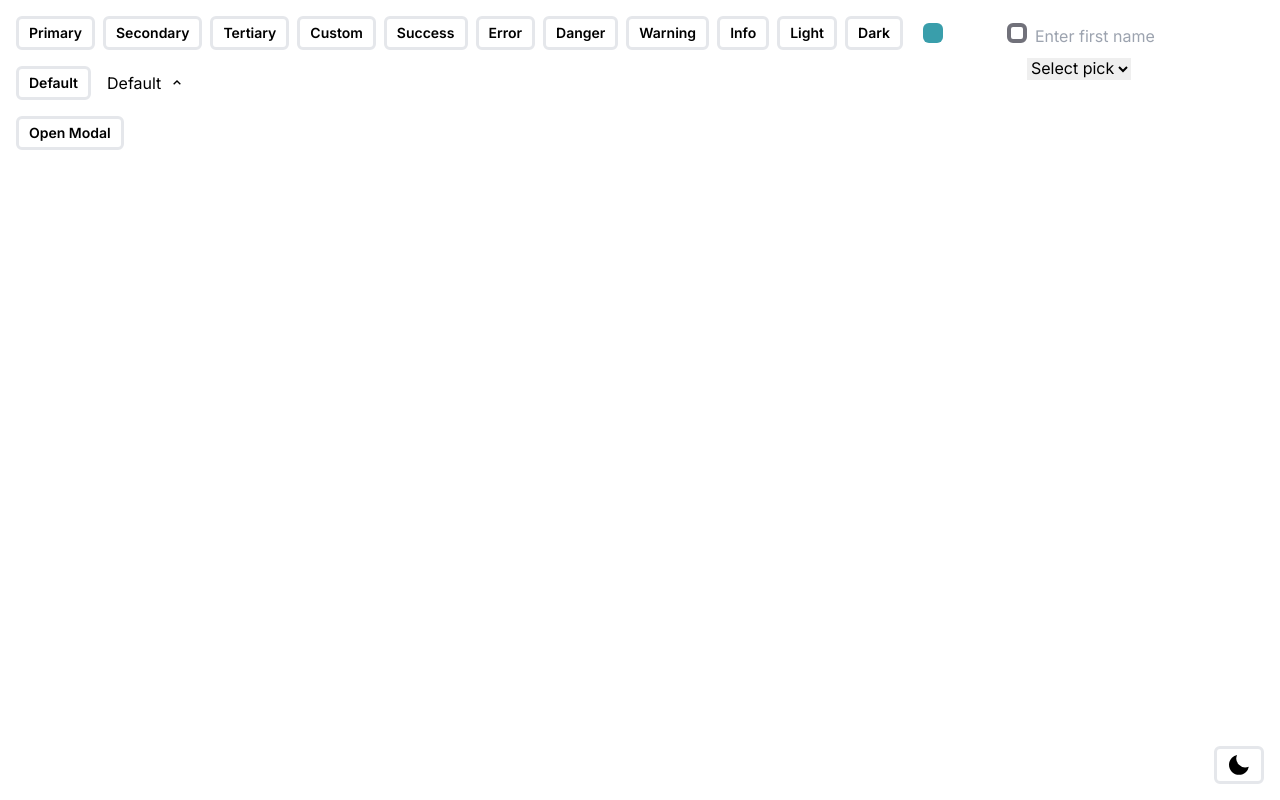
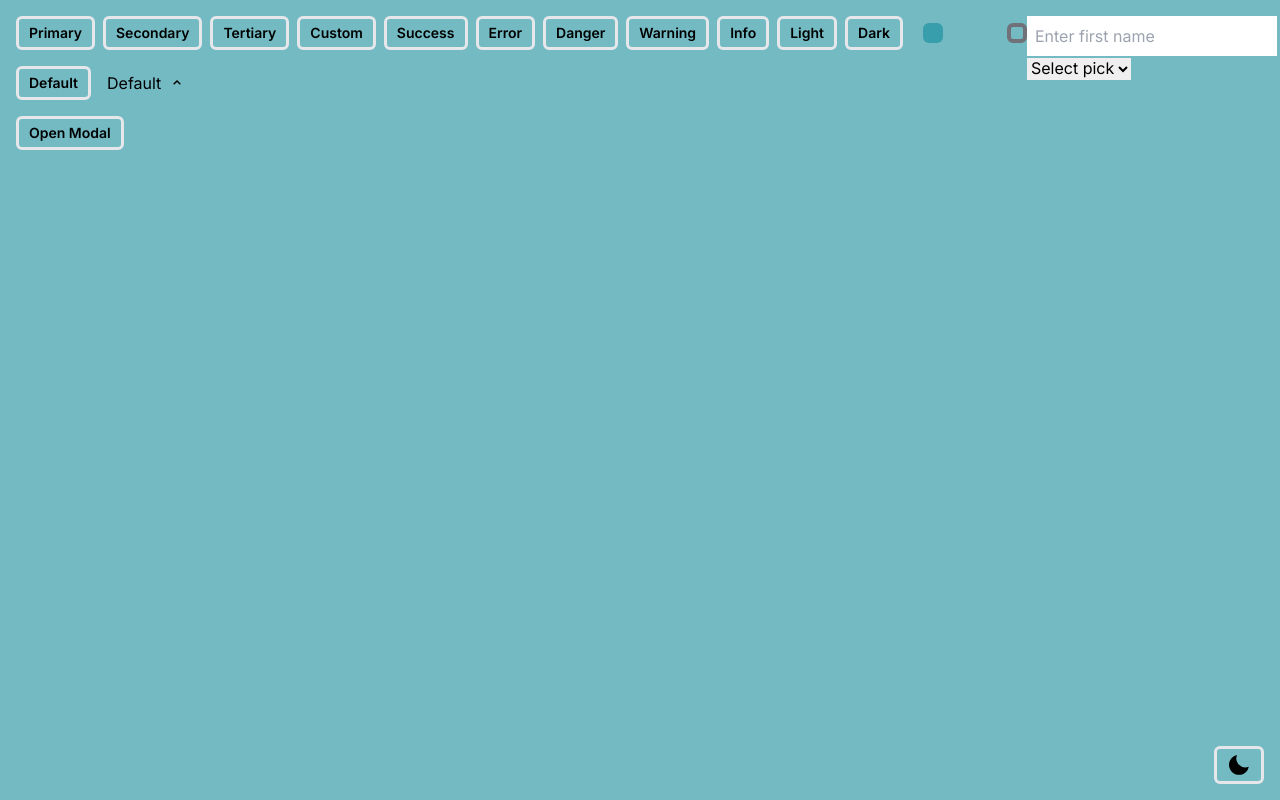
Before and after one commit to samueltanner/mak, a Next.js app: page / in a window 1280 px wide. Built offline with nearby package versions, Linux system fonts and the light colour scheme.

Commit message:
gets styled elements working

```diff
--- a/package.json
+++ b/package.json
@@ -9,6 +9,8 @@
     "lint": "next lint"
   },
   "dependencies": {
+    "@emotion/react": "^11.11.3",
+    "@emotion/styled": "^11.11.0",
     "@types/node": "20.11.3",
     "@types/react": "18.2.48",
     "@types/react-dom": "18.2.18",
@@ -23,7 +25,6 @@
     "react": "18.2.0",
     "react-dom": "18.2.0",
     "react-icons": "^5.0.1",
-    "styled-components": "^6.1.8",
     "tailwindcss": "3.4.1",
     "tailwindcss-animate": "^1.0.7",
     "typescript": "5.3.3"
--- a/src/app/_hooks/useMakUi/components/ComponentWrapper.tsx
+++ b/src/app/_hooks/useMakUi/components/ComponentWrapper.tsx
@@ -89,7 +89,7 @@ export const componentWrapperLogic = ({
   let borderString: string | undefined
 
   const styleObject = {
-    backgroundColor: undefined as string | undefined,
+    "background-color": undefined as string | undefined,
     borderColor: undefined as string | undefined,
     color: undefined as string | undefined,
   }
@@ -99,8 +99,8 @@ export const componentWrapperLogic = ({
   } else {
     console.log("themeProps", themeProps)
     selectedTheme = themePalette[themeProps as MakUiThemeVariantKey]
-    themeString = `bg-${selectedTheme}`
-    styleObject.backgroundColor = selectedTheme
+    themeString = selectedTheme
+    styleObject["background-color"] = selectedTheme
   }
   if (!makUiVariantsSet.has(textProps as MakUiVariantKey)) {
     textString = textProps
--- a/src/app/_hooks/useMakUi/elements/ts/MakComponent.tsx
+++ b/src/app/_hooks/useMakUi/elements/ts/MakComponent.tsx
@@ -1,9 +1,17 @@
 // MakComponent.tsx
-import { forwardRef, ReactNode, createElement } from "react"
+/** @jsxImportSource @emotion/react */
+
+import {
+  forwardRef,
+  ReactNode,
+  ElementType,
+  isValidElement,
+  ComponentType,
+} from "react"
 import { useMakUi } from "../../context/MakUiContext"
 import { MakUiElementProps } from "./mak-custom-types"
 import { componentWrapperLogic } from "../../components/ComponentWrapper"
-import styled from "styled-components"
+import styled from "@emotion/styled"
 
 type HTMLMakComponentProps<K extends keyof JSX.IntrinsicElements> =
   MakUiElementProps & {
@@ -21,11 +29,9 @@ const MakComponent = forwardRef<
     makUi,
   })
 
-  console.log("response", response.themeString)
-
   const allProps = { ...props, ref }
 
-  const { textString, colorString, borderString } = response
+  const { textString, colorString, borderString, themeString } = response
 
   const updatedClassNameArray = [
     allProps.className,
@@ -35,9 +41,20 @@ const MakComponent = forwardRef<
   ]
 
   allProps.className = updatedClassNameArray.filter(Boolean).join(" ")
-  console.log({ updatedClassNameArray, allProps, className: props.className })
 
-  return createElement(component, allProps)
+  const StyledComponent = styled(({ as: T = "h1", ...props }) => (
+    <T {...props} />
+  ))({
+    backgroundColor: themeString,
+  })
+
+  return (
+    <StyledComponent
+      as={component}
+      backgroundColor={themeString}
+      {...allProps}
+    />
+  )
 })
 
 MakComponent.displayName = "MakComponent"
--- a/src/app/_views/ThemeWrapper.tsx
+++ b/src/app/_views/ThemeWrapper.tsx
@@ -2,7 +2,7 @@ import { mak } from "../_hooks/useMakUi/elements/ts/mak"
 
 const ThemeWrapper = ({ children }: { children: React.ReactNode }) => {
   return (
-    <mak.main themeTertiary className="flex flex-col">
+    <mak.main themeTertiary className="flex flex-col w-screen h-screen">
       {children}
     </mak.main>
   )
--- a/src/app/page.tsx
+++ b/src/app/page.tsx
@@ -1,12 +1,20 @@
 "use client"
+/** @jsxImportSource @emotion/react */
+
 import { useMakUi } from "./_hooks/useMakUi/context/MakUiContext"
 import MakFormView from "./_views/MakFormView"
 import MakUiView from "./_views/MakUiView"
 import ThemeButton from "./_components/ThemeButton"
 import { mak } from "./_hooks/useMakUi/elements/ts/mak"
+import { css } from "@emotion/react"
+import styled from "@emotion/styled"
+
 export default function Home() {
   const { simplePalette, simpleTheme, verbosePalette } = useMakUi()
   console.log(verbosePalette)
+  const divStyle = css({
+    backgroundColor: "red",
+  })
   return (
     <div className={`relative h-screen w-screen p-4`}>
       <div className="flex w-full h-full justify-between">
--- a/tsconfig.json
+++ b/tsconfig.json
@@ -13,6 +13,7 @@
     "resolveJsonModule": true,
     "isolatedModules": true,
     "jsx": "preserve",
+    // "jsxImportSource": "@emotion/react",
     "incremental": true,
     "plugins": [
       {
```
Also changed, not shown: 1 other file (tests, documents, lock files or other folders).
